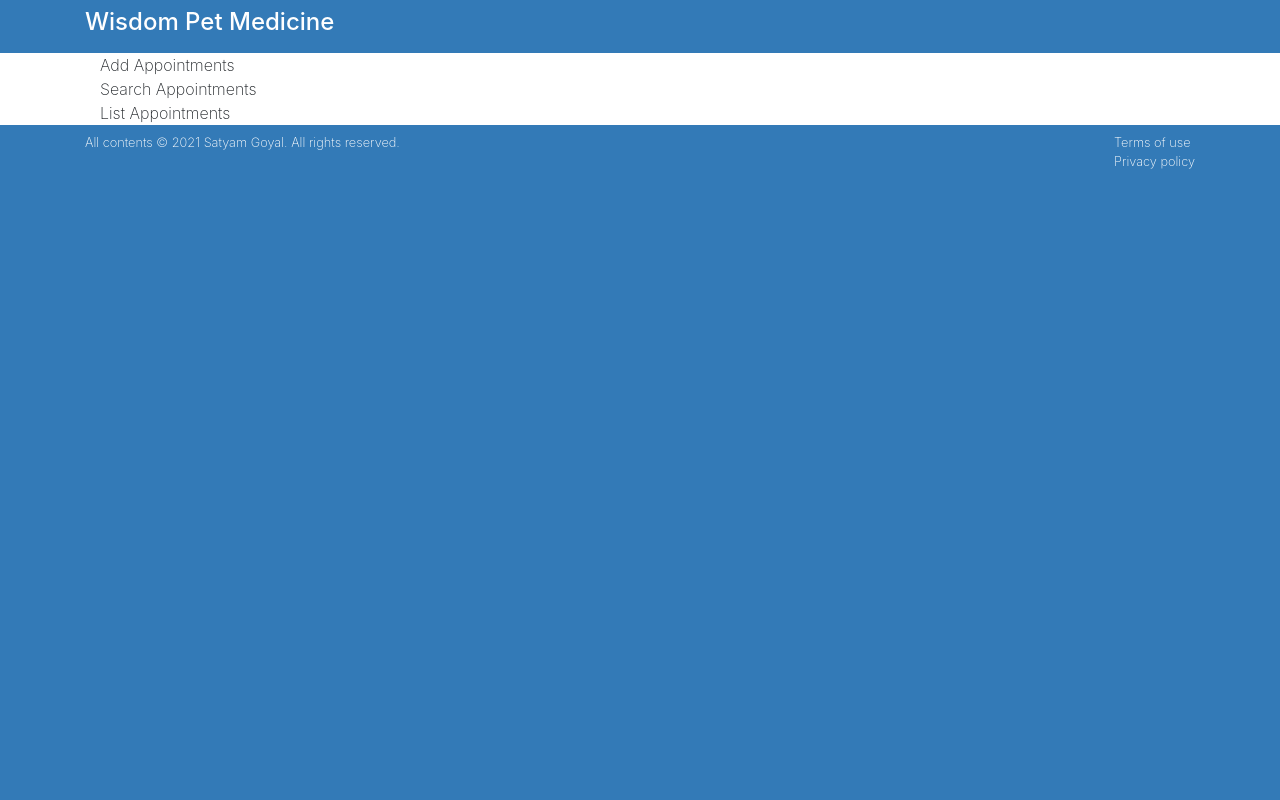
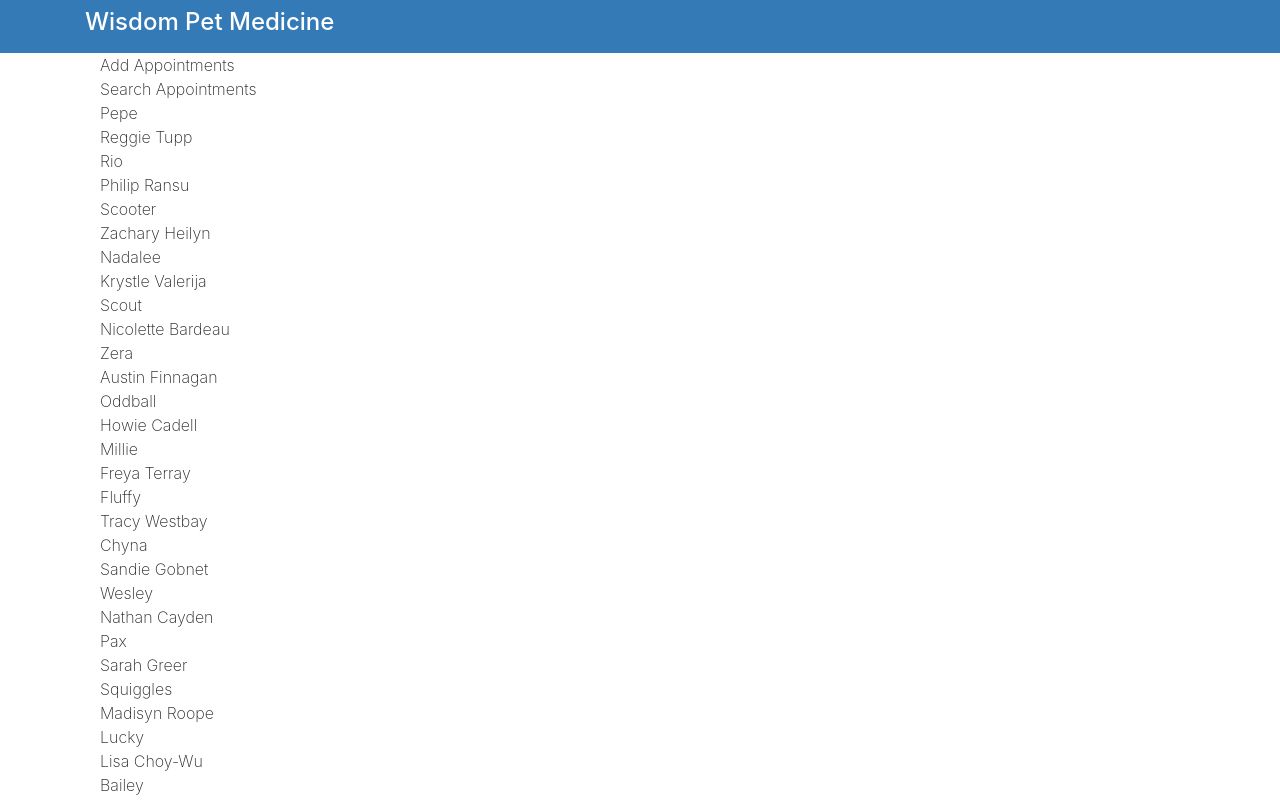
Before and after one commit to SatYu26/React-Interface, a React (Create React App) app: page / in a window 1280 px wide. Shown: the top 800 px of the page. Built offline with nearby package versions, Linux system fonts and the light colour scheme.

Commit message:
Passing data through props

```diff
--- a/src/components/App.js
+++ b/src/components/App.js
@@ -1,4 +1,3 @@
-import { result } from "lodash";
 import React, { Component } from "react";
 import "../css/App.css";
 
@@ -36,7 +35,7 @@
               <div className="container">
                 <AddAppointments />
                 <SearchAppointments />
-                <ListAppointments />
+                <ListAppointments appointments={this.state.myAppointments} />
               </div>
             </div>
           </div>
--- a/src/components/ListAppointments.js
+++ b/src/components/ListAppointments.js
@@ -2,7 +2,16 @@
 
 class ListAppointments extends Component {
   render() {
-    return <div>List Appointments</div>;
+    const ListItems = this.props.appointments.map((item) => {
+      return (
+        <div>
+          <div>{item.petName}</div>
+          <div>{item.ownerName}</div>
+        </div>
+      );
+    });
+
+    return <div>{ListItems}</div>;
   }
 }
 
```
Also changed, not shown: 2 other files (tests, documents, lock files or other folders).
